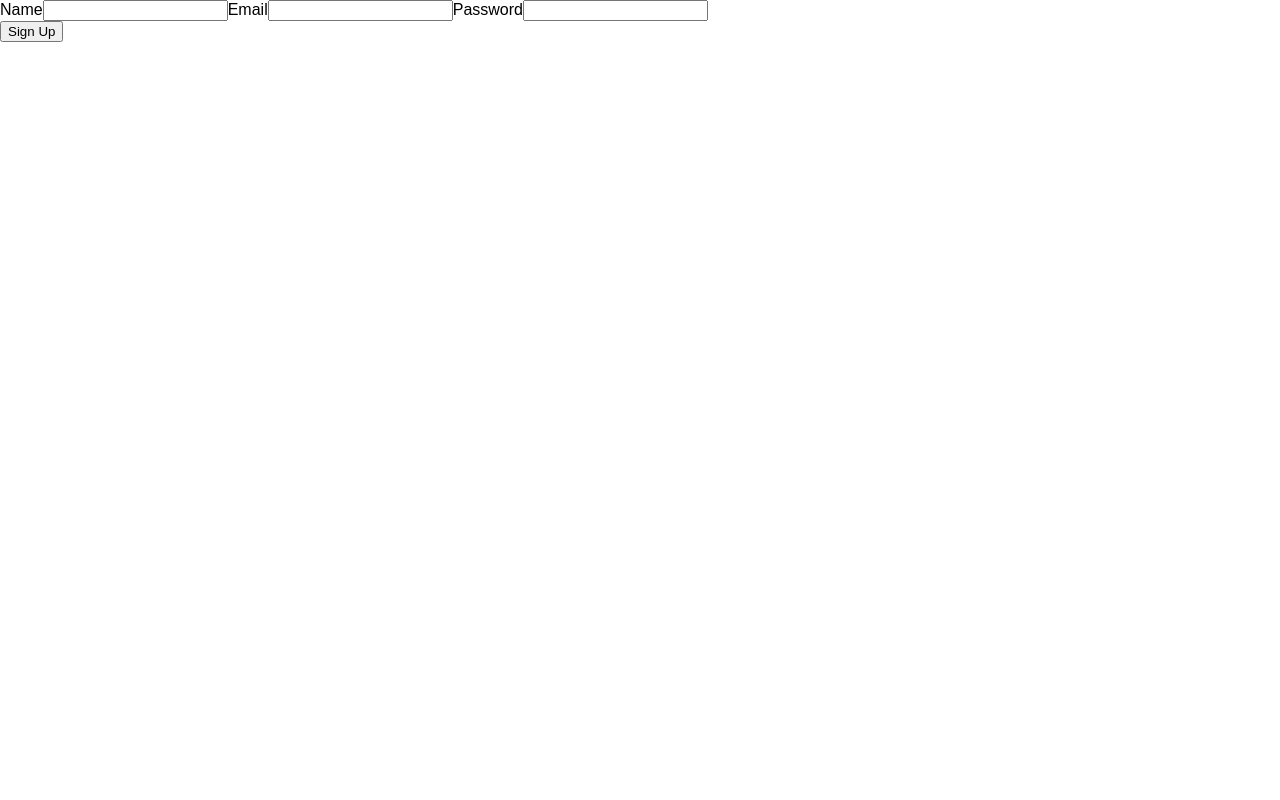
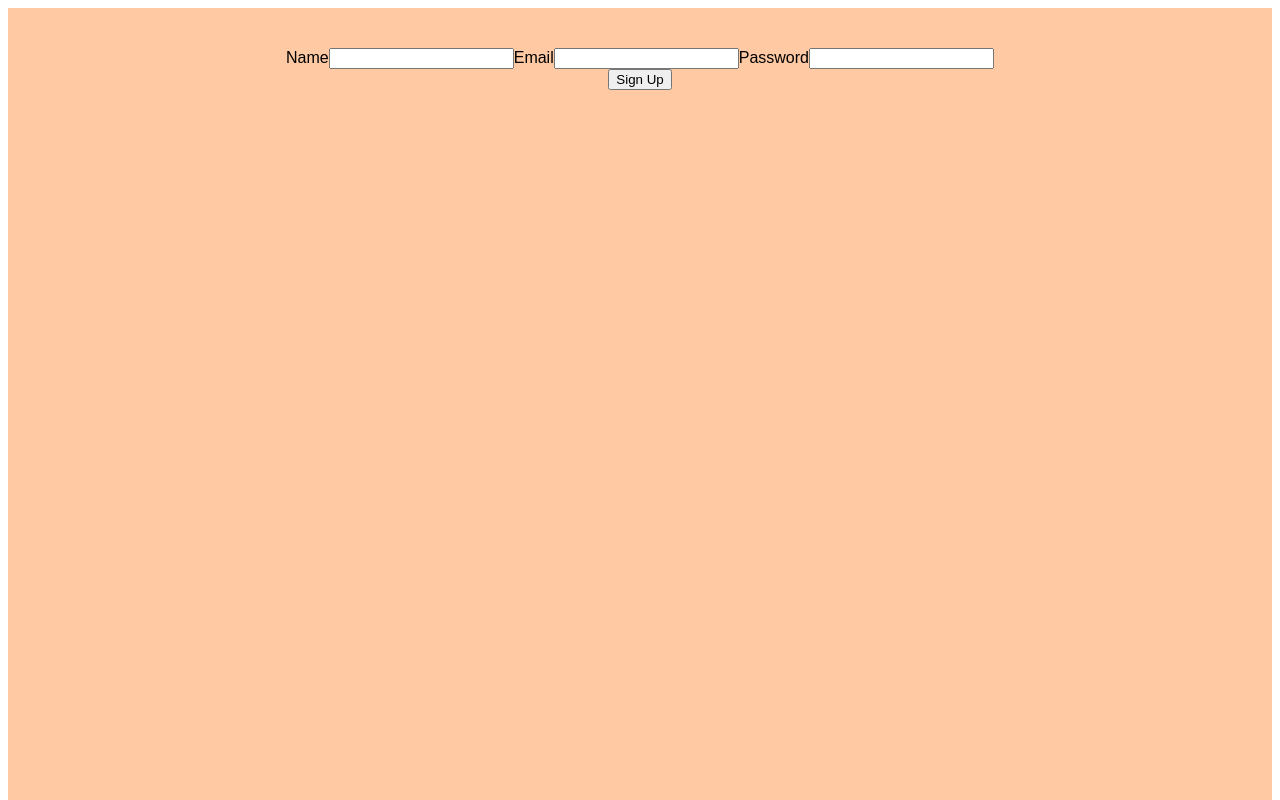
Before and after one commit to danigunawan/streakers-client, a React (Create React App) app: page / in a window 1280 px wide. Shown: the top 800 px of the page. Built offline with nearby package versions, Linux system fonts and the light colour scheme.

Commit message:
import Layout.css inside App.js and do some basic styling for the UserSignupForm.js

```diff
--- a/src/App.css
+++ /dev/null
@@ -1,28 +0,0 @@
-.App {
-  text-align: center;
-}
-
-.App-logo {
-  animation: App-logo-spin infinite 20s linear;
-  height: 80px;
-}
-
-.App-header {
-  background-color: #222;
-  height: 150px;
-  padding: 20px;
-  color: white;
-}
-
-.App-title {
-  font-size: 1.5em;
-}
-
-.App-intro {
-  font-size: large;
-}
-
-@keyframes App-logo-spin {
-  from { transform: rotate(0deg); }
-  to { transform: rotate(360deg); }
-}
--- a/src/App.js
+++ b/src/App.js
@@ -1,5 +1,7 @@
 import React, { Component } from 'react';
-import UserSignupForm from "./components/UserSignupForm"
+import UserSignupForm from "./components/UserSignupForm";
+
+import './Layout.css';
 
 class App extends Component {
   render() {
--- /dev/null
+++ b/src/Layout.css
@@ -0,0 +1,7 @@
+.App {
+  text-align: center;
+  padding: 40px;
+  height: 1000px;
+  color: black;
+  background-color: #ffc9a3;
+}
--- a/src/index.css
+++ b/src/index.css
@@ -1,5 +1,5 @@
 body {
-  margin: 0;
-  padding: 0;
+  margin: 40;
+  padding: 40;
   font-family: sans-serif;
 }
--- a/src/routes.js
+++ b/src/routes.js
@@ -0,0 +1,6 @@
+import React from 'react';
+import { Route } from 'react-router';
+
+import { UserSignupForm } from './components'
+
+const routes =
```
